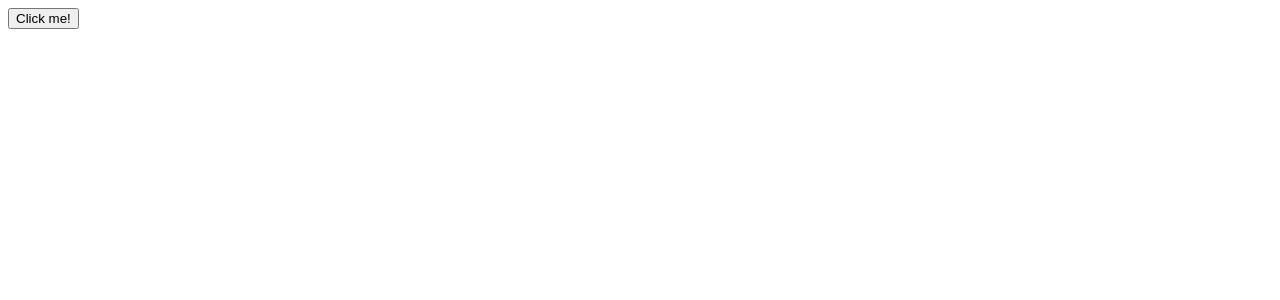
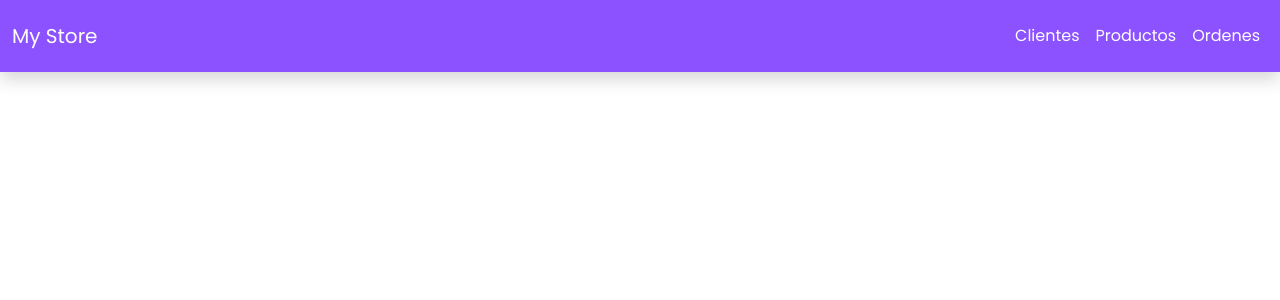
Before and after one commit to IvanZM123/my-store, an Angular app: page / in a window 1280 px wide. Shown: the top 300 px of the page. Built offline with nearby package versions, Linux system fonts and the light colour scheme.

Commit message:
Navbar added

```diff
--- a/src/app/bootstrap/app.component.html
+++ b/src/app/bootstrap/app.component.html
@@ -1,2 +1,26 @@
-<button (click)="loadLazyModule('clients')">Click me!</button>
-<router-outlet></router-outlet>
+<nav class="navbar navbar-expand-lg navbar-dark bg-purple py-3 border-0 shadow">
+    <div class="container-fluid">
+        <a class="navbar-brand">My Store</a>
+        <button class="navbar-toggler" type="button" data-bs-toggle="collapse" data-bs-target="#navbarSupportedContent"
+            aria-controls="navbarSupportedContent" aria-expanded="false" aria-label="Toggle navigation">
+            <span class="navbar-toggler-icon"></span>
+        </button>
+        <div class="collapse navbar-collapse" id="navbarSupportedContent">
+            <ul class="navbar-nav ms-auto mb-2 mb-lg-0">
+                <li class="nav-item">
+                    <a class="nav-link active" aria-current="page" href="#">Clientes</a>
+                </li>
+                <li class="nav-item">
+                    <a class="nav-link active" href="#">Productos</a>
+                </li>
+                <li class="nav-item">
+                    <a class="nav-link active" href="#">Ordenes</a>
+                </li>
+            </ul>
+        </div>
+    </div>
+</nav>
+
+<main class="container-fluid py-3">
+    <router-outlet></router-outlet>
+</main>
--- a/src/index.html
+++ b/src/index.html
@@ -6,6 +6,10 @@
   <base href="/">
   <meta name="viewport" content="width=device-width, initial-scale=1">
   <link rel="icon" type="image/x-icon" href="favicon.ico">
+  <link rel="preconnect" href="https://fonts.googleapis.com">
+  <link rel="preconnect" href="https://fonts.gstatic.com" crossorigin>
+  <link href="https://fonts.googleapis.com/css2?family=Poppins:wght@300;400&display=swap" rel="stylesheet">
+  <link href="https://cdn.jsdelivr.net/npm/bootstrap@5.1.0/dist/css/bootstrap.min.css" rel="stylesheet" integrity="sha384-KyZXEAg3QhqLMpG8r+8fhAXLRk2vvoC2f3B09zVXn8CA5QIVfZOJ3BCsw2P0p/We" crossorigin="anonymous">
 </head>
 <body>
   <app-root></app-root>
--- a/src/styles.css
+++ b/src/styles.css
@@ -1 +1,8 @@
-/* You can add global styles to this file, and also import other style files */
+* {
+    font-family: 'Poppins', sans-serif !important;
+}
+
+.bg-purple {
+    background-color: #8c52ff;
+    color: white;
+}
```
Also changed, not shown: src/app/home/home-routing.module.ts (added, +10 -0 lines), src/app/home/home.module.ts (added, +14 -0 lines).
